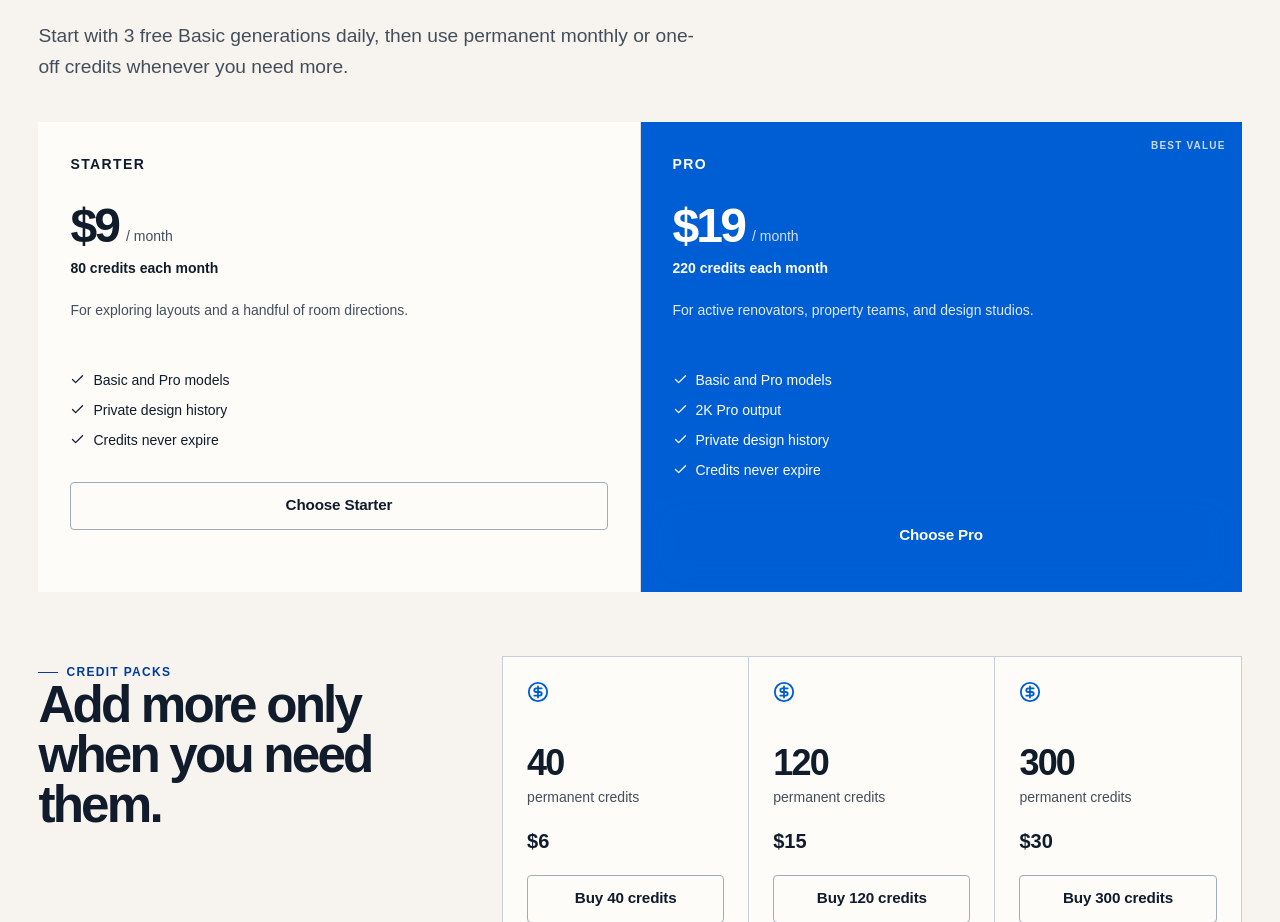
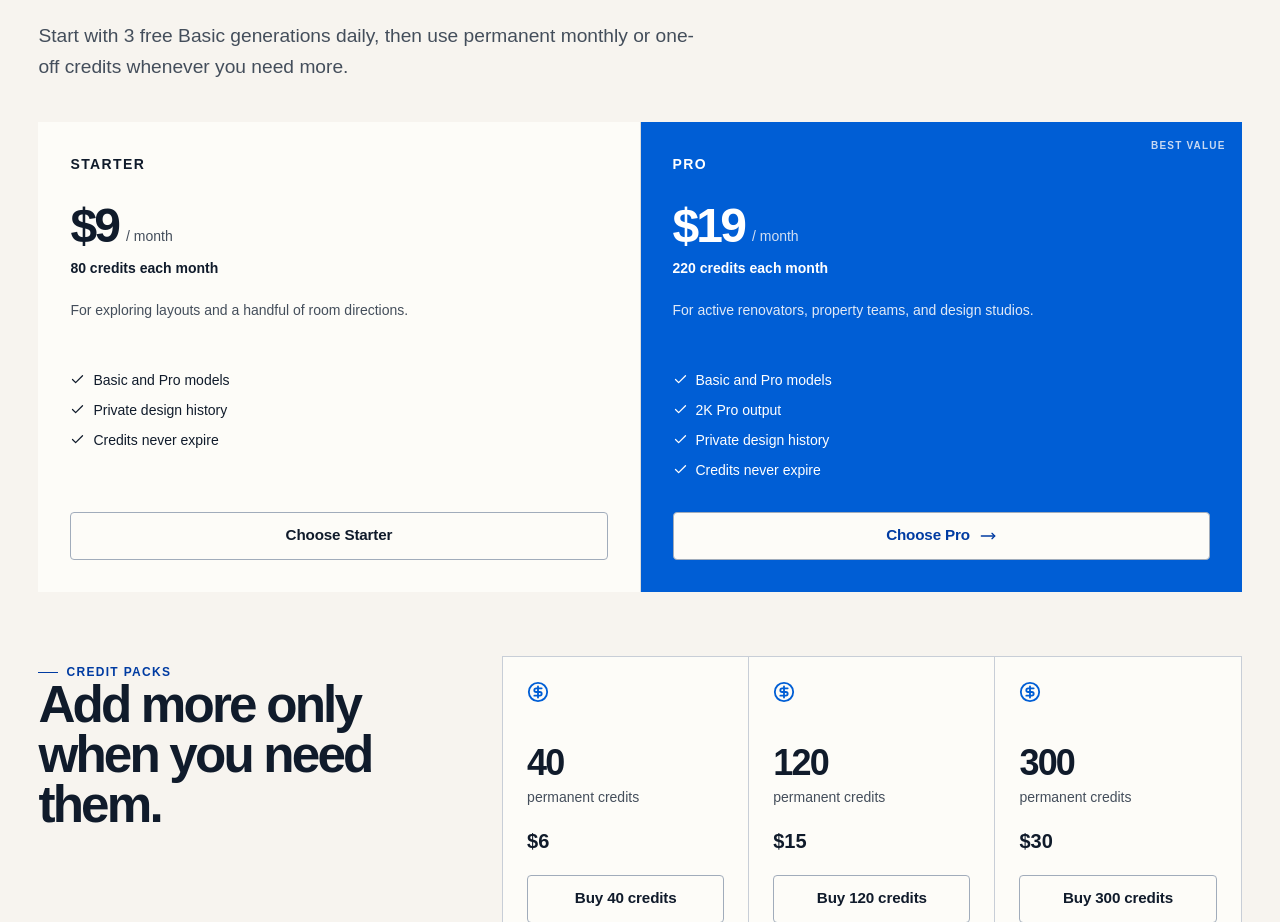
Before and after one commit to bowie1112/homedesignai, a Next.js app: page /pricing in a window 1280 px wide. Shown: the part 800-1722 px from the top of the page. Built offline with nearby package versions, Linux system fonts and the light colour scheme; no server answers.

Commit message:
修复定价按钮样式和本地登录初始化

```diff
--- a/components/billing-button.tsx
+++ b/components/billing-button.tsx
@@ -5,7 +5,21 @@ import { useState } from "react";
 import { trackGaEvent, trackProductEvent } from "@/lib/analytics";
 import type { PaymentPlanId } from "@/lib/payments/plans";
 
-export function BillingButton({ authenticated, planId, children, variant = "primary" }: { authenticated: boolean; planId: PaymentPlanId; children: React.ReactNode; variant?: "primary" | "secondary" }) {
+export function BillingButton({
+  authenticated,
+  buttonClassName,
+  buttonStyle,
+  planId,
+  children,
+  variant = "primary",
+}: {
+  authenticated: boolean;
+  buttonClassName?: string;
+  buttonStyle?: React.CSSProperties;
+  planId: PaymentPlanId;
+  children: React.ReactNode;
+  variant?: "primary" | "secondary";
+}) {
   const [loading, setLoading] = useState(false);
   const [error, setError] = useState<string | null>(null);
 
@@ -44,7 +58,7 @@ export function BillingButton({ authenticated, planId, children, variant = "prim
 
   return (
     <div>
-      <button className={`w-full ${variant === "primary" ? "button-primary" : "button-secondary"}`} disabled={loading} onClick={checkout} type="button">
+      <button className={`w-full ${variant === "primary" ? "button-primary" : "button-secondary"} ${buttonClassName ?? ""}`} disabled={loading} onClick={checkout} style={buttonStyle} type="button">
         {loading ? <LoaderCircle className="animate-spin" size={16} /> : null}
         {loading ? "Opening secure checkout…" : children}
       </button>
--- a/components/google-one-tap.tsx
+++ b/components/google-one-tap.tsx
@@ -18,6 +18,7 @@ declare global {
 }
 
 const clientId = process.env.NEXT_PUBLIC_GOOGLE_CLIENT_ID;
+const hasSupabasePublicEnv = Boolean(process.env.NEXT_PUBLIC_SUPABASE_URL && process.env.NEXT_PUBLIC_SUPABASE_PUBLISHABLE_KEY);
 
 export function GoogleOneTap() {
   const pathname = usePathname();
@@ -26,7 +27,7 @@ export function GoogleOneTap() {
   const eligible = shouldShowGoogleOneTap(pathname);
 
   useEffect(() => {
-    if (!clientId || !eligible || !scriptReady || !window.google) return;
+    if (!clientId || !hasSupabasePublicEnv || !eligible || !scriptReady || !window.google) return;
 
     let disposed = false;
     let stop: (() => void) | undefined;
@@ -56,7 +57,7 @@ export function GoogleOneTap() {
     };
   }, [eligible, router, scriptReady]);
 
-  if (!clientId || !eligible) return null;
+  if (!clientId || !hasSupabasePublicEnv || !eligible) return null;
   return (
     <Script
       id="google-identity-services"
--- a/components/pricing-section.tsx
+++ b/components/pricing-section.tsx
@@ -19,7 +19,7 @@ export function PricingSection({ authenticated = false, compact = false }: { aut
           </div>
           <div className="grid gap-px bg-[color:oklch(74%_0.02_257/0.35)] sm:grid-cols-2">
             {plans.map((plan) => (
-              <article className={`relative p-6 sm:p-8 ${plan.featured ? "bg-[var(--blue)] text-white" : compact ? "bg-[var(--white)]" : "bg-[color:oklch(26%_0.035_257)]"}`} key={plan.id}>
+              <article className={`relative flex flex-col p-6 sm:p-8 ${plan.featured ? "bg-[var(--blue)] text-white" : compact ? "bg-[var(--white)]" : "bg-[color:oklch(26%_0.035_257)]"}`} key={plan.id}>
                 {plan.featured ? <span className="absolute right-4 top-4 text-[10px] font-bold uppercase tracking-[0.12em] text-[color:oklch(88%_0.04_258)]">Best value</span> : null}
                 <h3 className="text-sm font-bold uppercase tracking-[0.1em]">{plan.id === "starter" ? "Starter" : "Pro"}</h3>
                 <div className="mt-7 flex items-end gap-2">
@@ -33,11 +33,19 @@ export function PricingSection({ authenticated = false, compact = false }: { aut
                     <li className="flex items-center gap-2 text-sm" key={feature}><Check size={15} /> {feature}</li>
                   ))}
                 </ul>
-                <div className="mt-8">
+                <div className="mt-auto pt-8">
                   {compact ? (
-                    <BillingButton authenticated={authenticated} planId={plan.id} variant={plan.featured ? "primary" : "secondary"}>Choose {plan.id === "starter" ? "Starter" : "Pro"}</BillingButton>
+                    <BillingButton
+                      authenticated={authenticated}
+                      buttonClassName={plan.featured ? "border-white bg-white" : undefined}
+                      buttonStyle={plan.featured ? { color: "var(--blue-deep)" } : undefined}
+                      planId={plan.id}
+                      variant="secondary"
+                    >
+                      Choose {plan.id === "starter" ? "Starter" : "Pro"} {plan.featured ? <MoveRight size={16} /> : null}
+                    </BillingButton>
                   ) : (
-                    <Link className={`w-full ${plan.featured ? "button-secondary border-white bg-white text-[var(--blue-deep)]" : "button-primary"}`} href={`/pricing?plan=${plan.id}`}>
+                    <Link className={`w-full ${plan.featured ? "button-secondary border-white bg-white" : "button-primary"}`} href={`/pricing?plan=${plan.id}`} style={plan.featured ? { color: "var(--blue-deep)" } : undefined}>
                       Choose {plan.id === "starter" ? "Starter" : "Pro"} <MoveRight size={16} />
                     </Link>
                   )}
```
